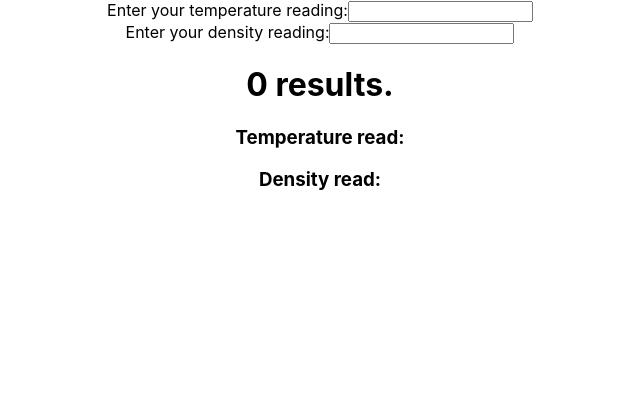
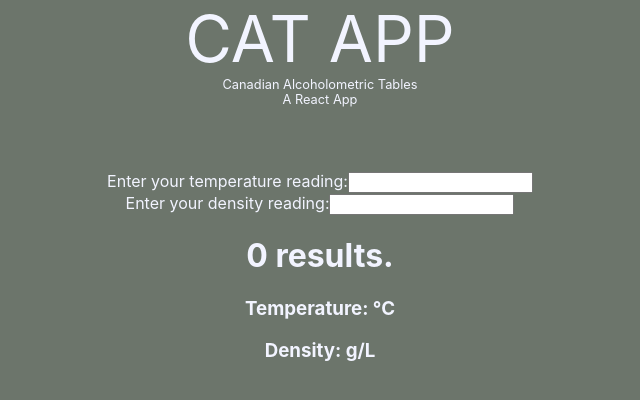
Before and after one commit to uncleBlobby/CAT-APP, a React (Create React App) app: page / in a window 1280 px wide. Shown: the top 400 px of the page, without its empty margins (320-960 px from the left). Built offline with nearby package versions, Linux system fonts and the light colour scheme.

Commit message:
reformatted code for readability, added some CSS for looks

```diff
--- a/src/App.css
+++ b/src/App.css
@@ -1,5 +1,6 @@
 .App {
   text-align: center;
+  color: #F2F4FF;
 }
 
 .App-logo {
--- a/src/App.js
+++ b/src/App.js
@@ -4,32 +4,18 @@
 import SearchByTemperature from './components/SearchByTemperature';
 import ShowResults from './components/ShowResults';
 import DATA from './data/data.js'
+import AppHeader from './components/AppHeader';
 
 
 function App() {
-  let latestTemp;
-
-  function updateTempData(data){
-    //console.log(`yo mama`)
-    console.log(`tempData in APP: ${data}`)
-    return data;
-  }
 
   const [tempData, setTempData] = useState('');
-  console.log(`tempData in App: ${tempData}`);
-  let latestDens;
-
-  function updateDensData(data){
-    //console.log(`yo papa`)
-    console.log(`densData in APP : ${data}`)
-    return data;
-  }
 
   const [densData, setDensData] = useState('');
-  console.log(`densData in App: ${densData}`)
 
   return (
     <div className="App">
+      <AppHeader />
       <SearchByTemperature temperatureInput = {''} updateData={setTempData}/>
       <SearchByDensity densityInput = {''} updateData={setDensData}/>
       <ShowResults data={DATA} filterTemp={tempData} filterDens={densData} />
--- /dev/null
+++ b/src/Main.css
@@ -0,0 +1,22 @@
+/*
+  --- UI THEME ---
+      #6C756B   <dark>
+      #93ACB5
+      #96C5F7
+      #A9D3FF
+      #F2F4FF   <light>
+*/
+
+.AppHeader {
+    font-size: 4rem;
+    margin-bottom: 5%;
+    color: #F2F4FF;
+}
+
+.AppDesc {
+    font-size: 0.8rem;
+}
+
+.InputBox {
+    /*background-color: ;*/
+}
--- /dev/null
+++ b/src/components/AppHeader.js
@@ -0,0 +1,15 @@
+import '../Main.css';
+
+function AppHeader() {
+    return (
+        <div className="AppHeader">
+            CAT APP
+            <div className="AppDesc">
+                Canadian Alcoholometric Tables
+                <div>A React App</div>
+            </div>
+        </div>
+    );
+};
+
+export default AppHeader
--- a/src/components/OutputList.js
+++ /dev/null
@@ -1,8 +0,0 @@
-function OutputList(props) {
-
-    return(
-        <li>{props.list}</li>
-    )
-}
-
-export default OutputList
--- a/src/components/SearchByTemperature.js
+++ b/src/components/SearchByTemperature.js
@@ -1,25 +1,23 @@
-import React, { useState } from 'react';
+import '../Main.css';
+import React from 'react';
 
 function SearchByTemperature(props) {
 
-    //const [temperatureInput, setTempInput] = useState('');
     const handleTempInput = (event) => {
-        //console.log(event.target.value)
-        //setTempInput(event.target.value)
         props.updateData(event.target.value)
-    }
-
-    //console.log(temperatureInput)
+    };
 
     return (
         <form>
-        Enter your temperature reading:
-            <input type="text" onChange={handleTempInput}>
-
+            Enter your temperature reading:
+            <input
+                type="text"
+                className='InputBox'
+                onChange={handleTempInput}>
             </input>
         </form>
     );
 
-}
+};
 
 export default SearchByTemperature;
--- a/src/components/ShowResults.js
+++ b/src/components/ShowResults.js
@@ -1,30 +1,37 @@
-import OutputList from "./OutputList";
-
 function ShowResults(props) {
 
     const parseResults = (temp, dens) => {
+
         let finalResultArray = []
+
         if (temp !== '' && dens !== '') {
             let tempResults = [];
+
             for (let i = 0; i < props.data.length; i++) {
                 if (props.data[i].includes(temp)) {
                     tempResults.push(props.data[i]);
-                }
-            }
+                };
+            };
+
             let tempAndDensResults = [];
+
             for (let i = 0; i < tempResults.length; i++) {
                 if (tempResults[i].includes(dens)) {
                     tempAndDensResults.push(tempResults[i])
-                }
-            }
+                };
+            };
+
             if (tempAndDensResults.length < 1) {
                 finalResultArray = tempResults;
             } else {
                 finalResultArray = tempAndDensResults;
-            }
-        }
+            };
+
+        };
+
         return finalResultArray;
-    }
+
+    };
 
     let outputResultsArray = parseResults(props.filterTemp, props.filterDens)
 
@@ -35,12 +42,12 @@
     return (
         <div>
             <h1>{outputResultsArray.length} results.</h1>
-            <h3>Temperature read: {props.filterTemp}</h3>
-            <h3>Density read: {props.filterDens}</h3>
+            <h3>Temperature: {props.filterTemp} &deg;C</h3>
+            <h3>Density: {props.filterDens}g/L</h3>
             {/*props.data*/}
             <ul>{listItems}</ul>
         </div>
-    )
+    );
 };
 
 export default ShowResults
--- a/src/index.css
+++ b/src/index.css
@@ -1,3 +1,12 @@
+/*
+  --- UI THEME ---
+      #6C756B   <dark>
+      #93ACB5
+      #96C5F7
+      #A9D3FF
+      #F2F4FF   <light>
+*/
+
 body {
   margin: 0;
   font-family: -apple-system, BlinkMacSystemFont, 'Segoe UI', 'Roboto', 'Oxygen',
@@ -5,6 +14,7 @@
     sans-serif;
   -webkit-font-smoothing: antialiased;
   -moz-osx-font-smoothing: grayscale;
+  background-color: #6C756B;
 }
 
 code {
```
Also changed, not shown: src/components/SearchByDensity.js (+7 -10 lines).
